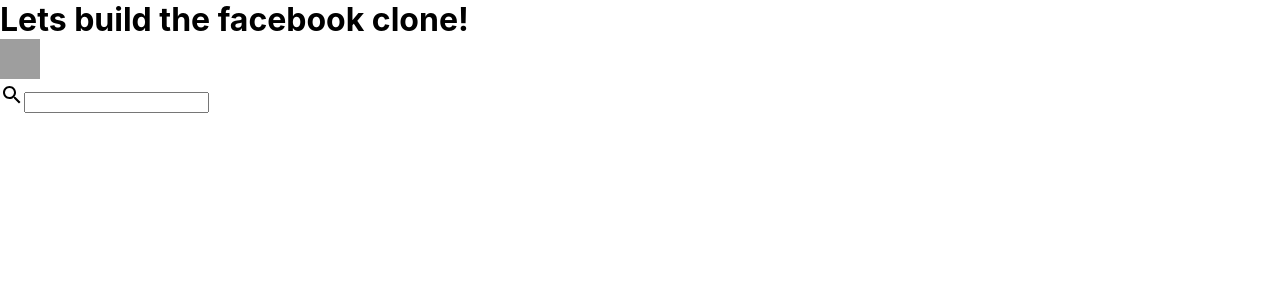
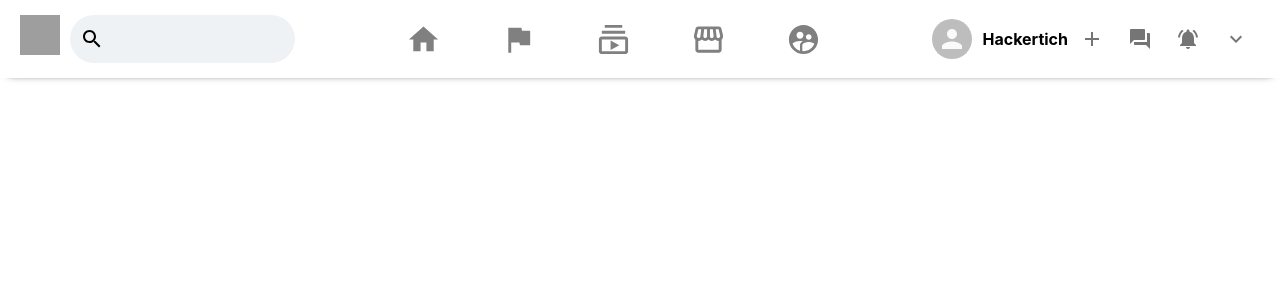
Before and after one commit to Kertich/Facebook-clone, a React (Create React App) app in the folder fb-clone/: page / in a window 1280 px wide. Shown: the top 300 px of the page. Built offline with nearby package versions, Linux system fonts and the light colour scheme; grey boxes are pictures that could not be loaded.

Commit message:
update header

```diff
--- a/fb-clone/src/App.js
+++ b/fb-clone/src/App.js
@@ -6,7 +6,7 @@
   return (
     // BEM naming convention
     <div className="app">
-      <h1>Lets build the facebook clone!</h1>
+
 
     <Header />
 
--- a/fb-clone/src/Header.css
+++ b/fb-clone/src/Header.css
@@ -1,4 +1,70 @@
+.header {
+    padding: 15px 20px;
+    display: flex;
+    justify-content: space-between;
+
+    position: sticky;
+    background-color: white;
+    z-index: 100;
+    top: 0;
+    box-shadow: 0px 5px 8px -9px rgba(0, 0, 0, 75);
+}
+
+.header__left{
+    display: flex;
+    justify-content: space-evenly;
+}
+.header__input {
+    display: flex;
+    align-items: center;
+    background-color: #eff2f5;
+    padding: 10px;
+    margin-left: 10px;
+    border-radius: 999px;
+}
+
 .header__left > img {
     height: 40px;
     width: 40px;
 }
+.header__input > input {
+    border:none;
+    background-color: transparent;
+    outline-width: 0;
+}
+.header__center {
+    display: flex;
+    flex: 1;
+    justify-content: center;
+}
+.header__option > .MuiSvgIcon-root {
+    color: gray;
+}
+.header__option:hover > .MuiSvgIcon-root {
+    color: #2e81f4;
+}
+.header__option {
+    display: flex;
+    align-items: center;
+    padding: 0 30px;
+    cursor: pointer;
+}
+
+.header__option:hover {
+    background-color: #eff2f5;
+    border-radius: 10px;
+    align-items: center;
+    padding: 0 30px;
+    border-bottom: none;
+}
+
+.header__info {
+    display: flex;
+    align-items: center;
+}
+.header__info > h4 {
+    margin-left: 10px;
+}
+.header__right {
+    display: flex;
+}
--- a/fb-clone/src/Header.js
+++ b/fb-clone/src/Header.js
@@ -1,6 +1,17 @@
 import React from 'react';
 import "./Header.css";
 import SearchIcon from '@material-ui/icons/Search';
+import HomeIcon from '@material-ui/icons/Home';
+import FlagIcon from '@material-ui/icons/Flag';
+import SubscriptionOutlinedIcon from '@material-ui/icons/SubscriptionsOutlined';
+import StorefrontOutlinedIcon from '@material-ui/icons/StorefrontOutlined';
+import SupervisedUserCircleIcon from '@material-ui/icons/SupervisedUserCircle';
+//import { Avatar } from '@material-ui/core';
+import {Avatar,  IconButton } from '@material-ui/core';
+import AddIcon from "@material-ui/icons/Add";
+import ForumIcon from "@material-ui/icons/Forum";
+import NotificationsActiveIcon from "@material-ui/icons/NotificationsActive";
+import ExpandMoreIcon from "@material-ui/icons/ExpandMore";
 
 function Header() {
     return (
@@ -18,9 +29,42 @@
                 </div>
             </div>
 
-            <div className= "header__middle"></div>
+            <div className= "header__center">
+                <div className="header__option">
+                    <HomeIcon fontSize="large"/>
+                </div>
+                <div className="header__option">
+                    <FlagIcon fontSize="large"/>
+                </div>
+                <div className="header__option">
+                    <SubscriptionOutlinedIcon fontSize="large"/>
+                </div>
+                <div className="header__option">
+                    <StorefrontOutlinedIcon fontSize="large"/>
+                </div>
+                <div className="header__option">
+                    <SupervisedUserCircleIcon fontSize="large"/>
+                </div>
+            </div>
 
-            <div className="header__right"></div>
+            <div className="header__right">
+                <div className="header__info">
+                    <Avatar />
+                    <h4>Hackertich</h4>
+                </div>
+                <IconButton>
+                    <AddIcon />
+                </IconButton>
+                <IconButton>
+                    <ForumIcon />
+                </IconButton>
+                <IconButton>
+                    <NotificationsActiveIcon />
+                </IconButton>
+                <IconButton>
+                    <ExpandMoreIcon />
+                </IconButton>
+            </div>
         </div>
     )
 }
```
Lines whose indentation alone changed are shown as unchanged.
